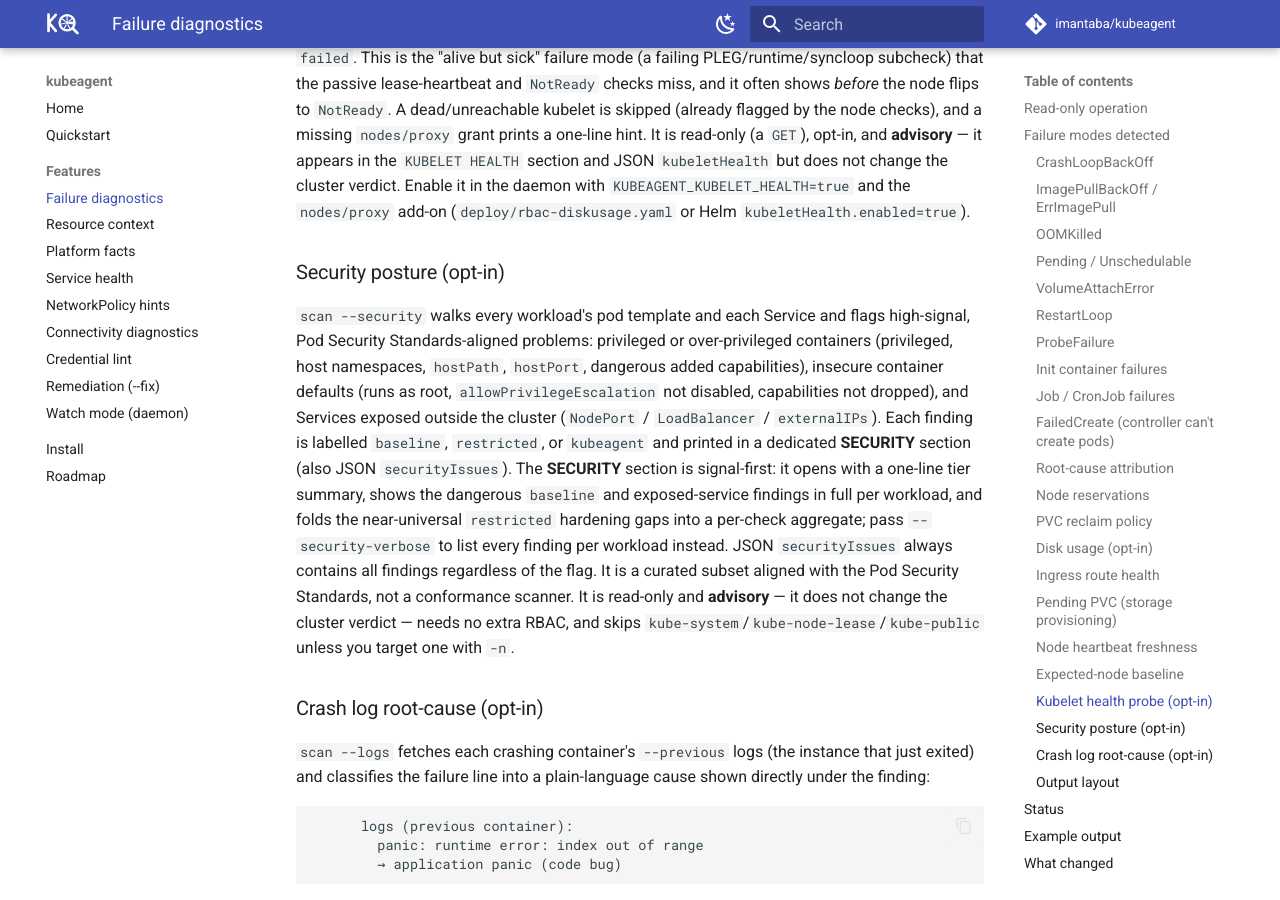
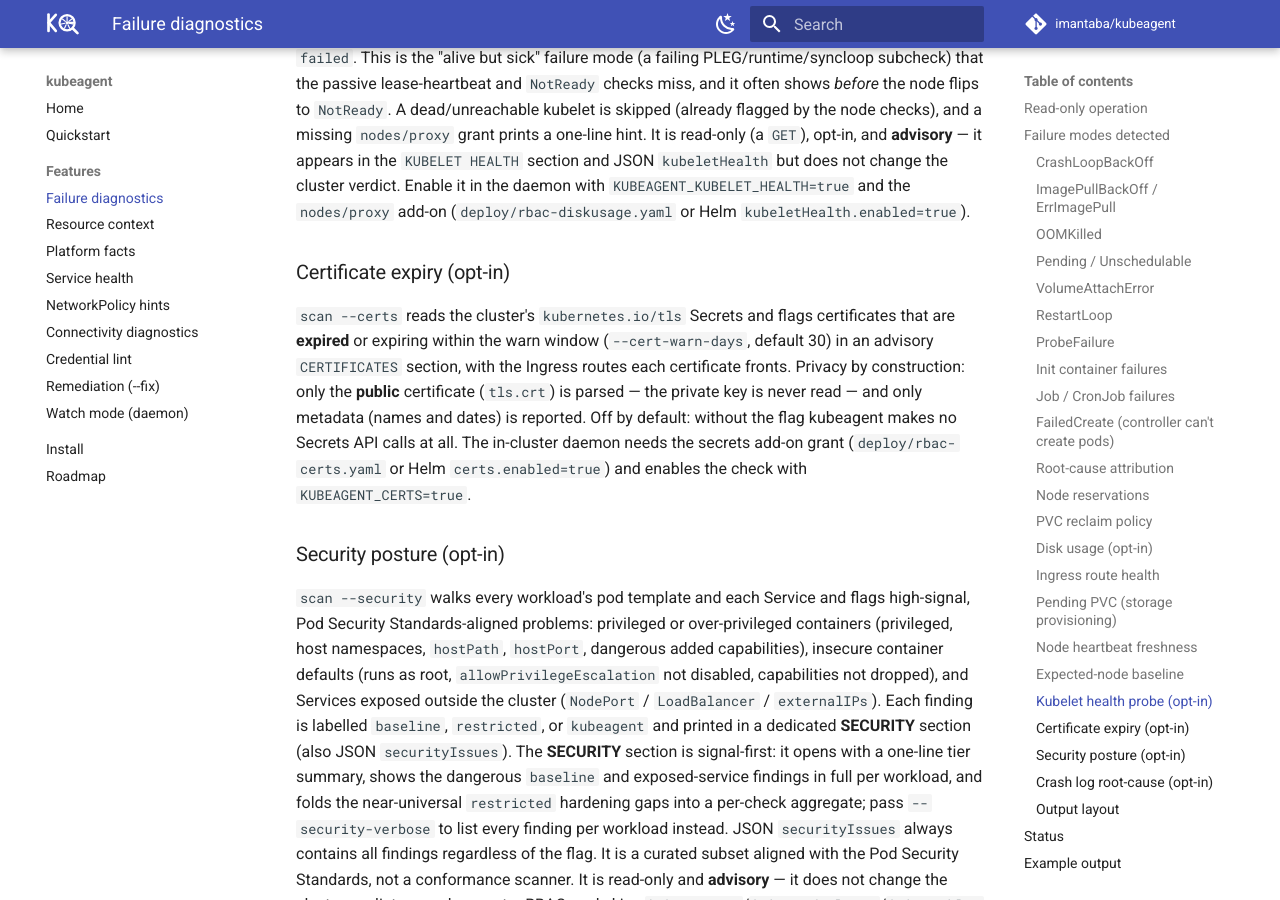
Before and after one commit to imantaba/kubeagent, an MkDocs documentation site: the page built from website/docs/features/diagnostics.md, in a window 1280 px wide and 900 px high, scrolled down 5789 px. Built offline with MkDocs 1.6.1 and Material for MkDocs 9.7.7, drawn with Linux system fonts in a browser that asks for light colours; comment, search, counter and statistics services are not loaded.

Commit message:
test+docs: golden coverage and documentation for the --certs check

```diff
--- a/website/docs/features/diagnostics.md
+++ b/website/docs/features/diagnostics.md
@@ -246,6 +246,18 @@ opt-in, and **advisory** — it appears in the `KUBELET HEALTH` section and JSON
 with `KUBEAGENT_KUBELET_HEALTH=true` and the `nodes/proxy` add-on
 (`deploy/rbac-diskusage.yaml` or Helm `kubeletHealth.enabled=true`).
 
+### Certificate expiry (opt-in)
+
+`scan --certs` reads the cluster's `kubernetes.io/tls` Secrets and flags
+certificates that are **expired** or expiring within the warn window
+(`--cert-warn-days`, default 30) in an advisory `CERTIFICATES` section, with the
+Ingress routes each certificate fronts. Privacy by construction: only the
+**public** certificate (`tls.crt`) is parsed — the private key is never read —
+and only metadata (names and dates) is reported. Off by default: without the
+flag kubeagent makes no Secrets API calls at all. The in-cluster daemon needs
+the secrets add-on grant (`deploy/rbac-certs.yaml` or Helm
+`certs.enabled=true`) and enables the check with `KUBEAGENT_CERTS=true`.
+
 ### Security posture (opt-in)
 
 `scan --security` walks every workload's pod template and each Service and flags
```
Also changed, not shown: website/docs/features/watch-mode.md (+7 -1 lines), website/docs/roadmap.md (+2 -0 lines), CHANGELOG.md, README.md, 2 other files.
